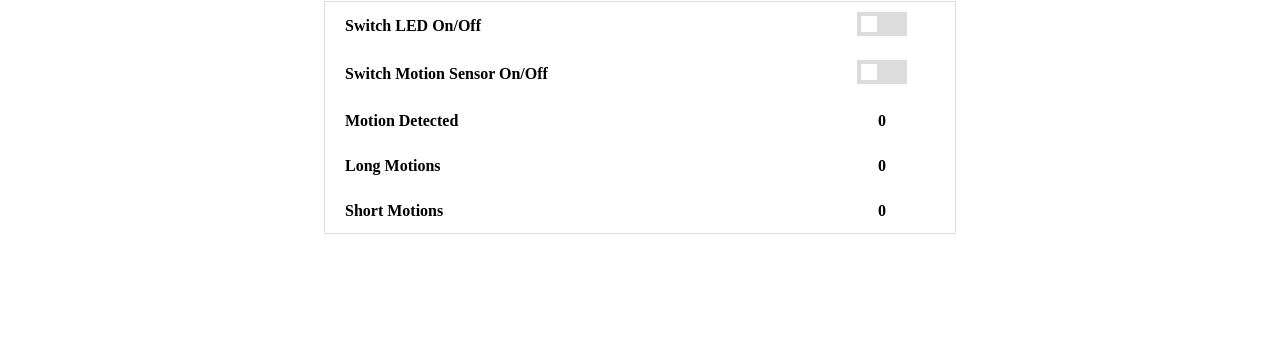
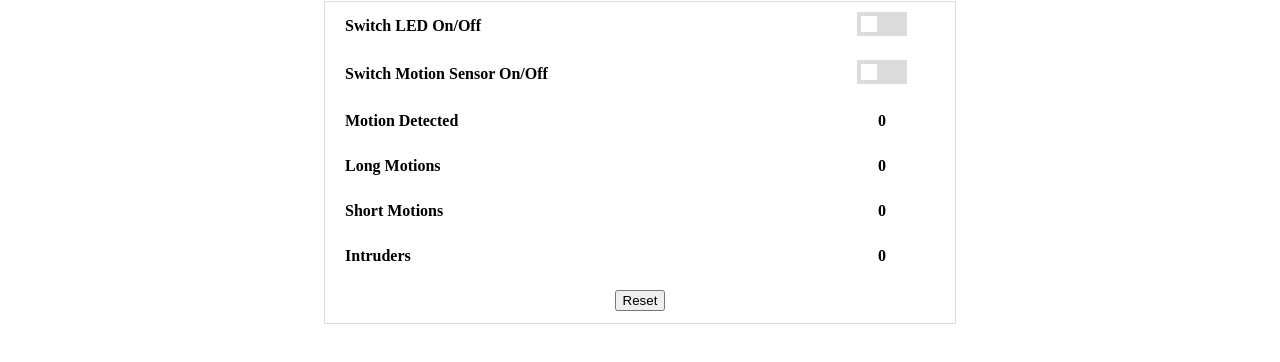
Before and after one commit to RichardChuah23/MorseCodeTranslator, a website: page index.html in a window 1280 px wide. Shown: the part 176-538 px from the top of the page. Drawn offline with Linux system fonts and the light colour scheme; no server answers.

Commit message:
Commit 6
Implementation
-Added Reset button, intruder label on client interface. Both are not
functioning yet.

```diff
--- a/index.html
+++ b/index.html
@@ -139,56 +139,53 @@
                 <td class="column1">Short Motions</td>
                 <td class="column2"><span id="shortmotionlabel">0</span></td>
             </tr>
+
+            <tr>
+                <td class="column1">Intruders</td>
+                <td class="column2"><span id="intrudersLabel">0</span></td>
+            </tr>
+
+            <tr>
+                <td colspan="2" class="column2">
+                    <button type="button" onclick="reset()">Reset</button>
+                </td>
+            </tr>
         </table>
 
 
         <script  type="text/javascript">
-
-
-
-
             //Turn Led On off
-        function LEDFunction(){
-            if(document.getElementById("led").checked){
+            function LEDFunction() {
+                if(document.getElementById("led").checked) {
                     console.log("Push LEDon")
-
-
                     firebase.database().ref("/ledData").update({
                     led: "on",
-
                     });
-
                 }else{
                     firebase.database().ref("/ledData").update({
                     led: "off",
-
                     });
                 };
             };
 
             //Turn Motion On off
-        function motionCount(){
-            if(document.getElementById("motion").checked){
+            function motionCount() {
+                if(document.getElementById("motion").checked) {
                     console.log("Push motion on")
-
                     firebase.database().ref("/motionData").update({
                         motion: "on",
-
                     });
-
                 }else{
                     firebase.database().ref("/motionData").update({
                     motion: "off",
-
                     });
                 };
             };
 
-
-
-
-
-
+            //Reset
+            function reset() {
+                // add code for reset button here
+            };
             /**
             var socket = io();
             socket.emit('motion');
@@ -233,11 +230,11 @@
                     var x = 0;
                     socket.emit('toggle',{description:x});
                 };
-            };
-           */
+            };*/
         </script>
 
         <script src="https://www.gstatic.com/firebasejs/3.7.4/firebase.js"></script>
+
         <script>
             // Initialize Firebase
             var config = {
@@ -251,8 +248,6 @@
             firebase.initializeApp(config);
         </script>
 
-
         <script src="./firebaseWebApi.js">  </script>
-
     </body>
 </html>
```
Lines whose indentation alone changed are shown as unchanged.
